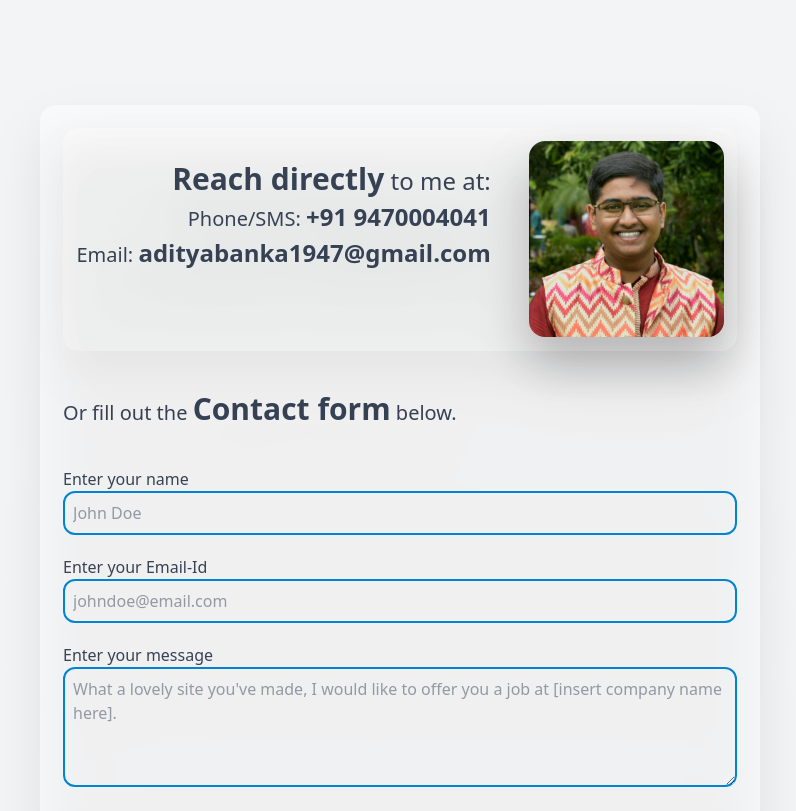
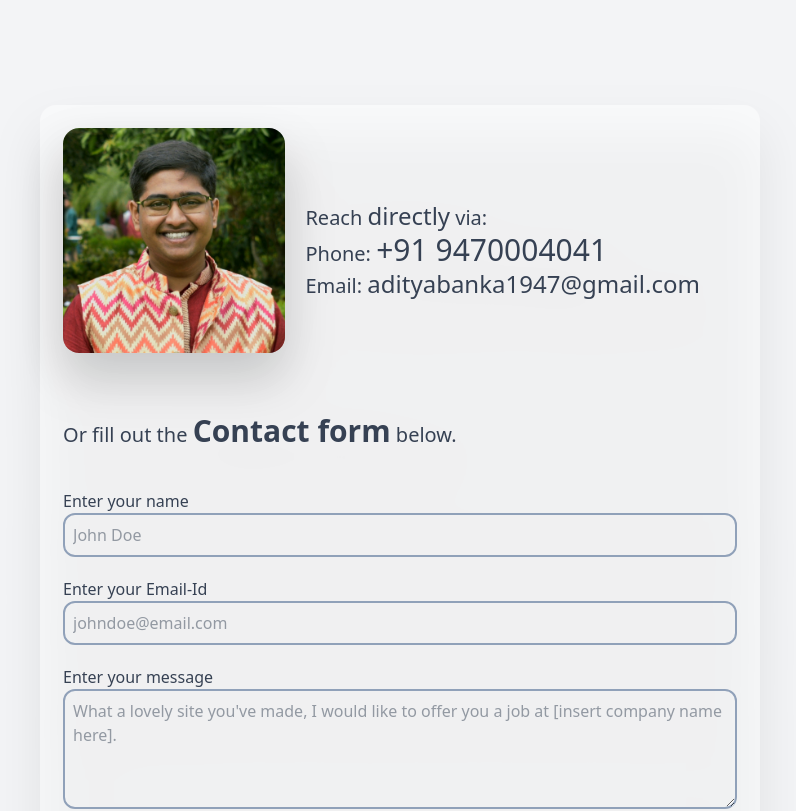
Before and after one commit to adityaBanka/adityabanka.github.io, a React (Vite) app: page /contact in a window 1280 px wide. Shown: the part 540-1351 px from the top of the page, without its empty margins (240-1036 px from the left). Built offline with nearby package versions, Linux system fonts and the light colour scheme.

Commit message:
finally a good contact page

```diff
--- a/src/Pages/Contact.jsx
+++ b/src/Pages/Contact.jsx
@@ -72,13 +72,13 @@ function Contact() {
 
       <div className='w-full md:w-180 p-[5%] md:p-[2%] bg-white/50 rounded-2xl drop-shadow-2xl text-gray-700 space-y-10'>
 
-        <div className='flex flex-col-reverse md:flex-row space-y-5 space-y-reverse md:space-x-5 items-start justify-between md:bg-white/25 md:drop-shadow-2xl md:rounded-2xl md:p-[2%]'>
-          <div className='flex flex-col space-y-1 text-2xl md:text-right'>
-            <p><span className='text-3xl font-semibold'>Reach directly</span> to me at:</p>
-            <p><span className='text-xl'>Phone/SMS: </span><span className='font-semibold'>+91 9470004041</span></p>
-            <p><span className='text-xl'>Email: </span><span className='font-semibold'>adityabanka1947@gmail.com</span></p>
+        <div className='flex flex-col md:flex-row items-center justify-between md:space-x-5 space-y-5'>
+          <img src="AdityaBankaContact.jpg" className='w-full md:w-[33%] h-auto rounded-2xl drop-shadow-2xl'></img>
+          <div className='text-xl w-full'>
+            <p>Reach <span className='text-2xl'>directly</span> via:</p>
+            <p>Phone: <span className='text-3xl'>+91 9470004041</span></p>
+            <p >Email: <span className='md:text-2xl'>adityabanka1947@gmail.com</span></p>
           </div>
-          <img src="AdityaBankaContact.jpg" className='w-full md:w-[30%] h-auto rounded-2xl drop-shadow-2xl'></img>
         </div>
 
         <p className='text-xl'>Or fill out the <span className='text-3xl font-semibold'>Contact form</span> below.</p>
@@ -87,17 +87,17 @@ function Contact() {
 
           <div className='flex flex-col'>
             <label htmlFor='name'>Enter your name</label>
-            <input ref={name} type='text' id='name' placeholder='John Doe' className='rounded-xl border-2 border-sky-600 p-2 focus:outline-orange-600 caret-orange-700' required />
+            <input ref={name} type='text' id='name' placeholder='John Doe' className='rounded-xl border-2 border-slate-400 p-2 focus:outline-orange-600 caret-orange-700' required />
           </div>
 
           <div className='flex flex-col'>
             <label htmlFor='email'>Enter your Email-Id</label>
-            <input ref={email} type='email' id='email' placeholder='johndoe@email.com' className='rounded-xl border-2 border-sky-600 p-2 focus:outline-orange-600 caret-orange-700' required />
+            <input ref={email} type='email' id='email' placeholder='johndoe@email.com' className='rounded-xl border-2 border-slate-400 p-2 focus:outline-orange-600 caret-orange-700' required />
           </div>
 
           <div className='flex flex-col'>
             <label htmlFor='message'>Enter your message</label>
-            <textarea ref={message} id='message' placeholder="What a lovely site you've made, I would like to offer you a job at [insert company name here]." className='h-30 rounded-xl border-2 border-sky-600 p-2 focus:outline-orange-600 caret-orange-700' required />
+            <textarea ref={message} id='message' placeholder="What a lovely site you've made, I would like to offer you a job at [insert company name here]." className='h-30 rounded-xl border-2 border-slate-400 p-2 focus:outline-orange-600 caret-orange-700' required />
           </div>
 
           <button type='submit' className='rounded-xl bg-sky-600 text-white font-semibold hover:bg-sky-700 duration-100 text-xl p-2 mt-4'>
--- a/src/Pages/Project.jsx
+++ b/src/Pages/Project.jsx
@@ -59,7 +59,7 @@ function Project() {
   ]
 
   return (
-    <div className='flex flex-col pt-20 md:pt-60 bg-gray-100 w-full space-y-20 pb-50 px-[5%] md:px[10%]'>
+    <div className='flex flex-col pt-20 md:pt-60 bg-gray-100 w-full space-y-20 pb-50 px-[5%] md:px[10%] snap-y snap-mandatory'>
 
       <div className='flex flex-col justify-center items-center space-y-10'>
 
@@ -76,7 +76,7 @@ function Project() {
       <div className='space-y-30'>
         {
           projectData.map((data, index) => (
-            <InfoSection
+            <InfoSection className="snap-start"
               key={index}
               direction={index % 2}
               title={data.title}
```
